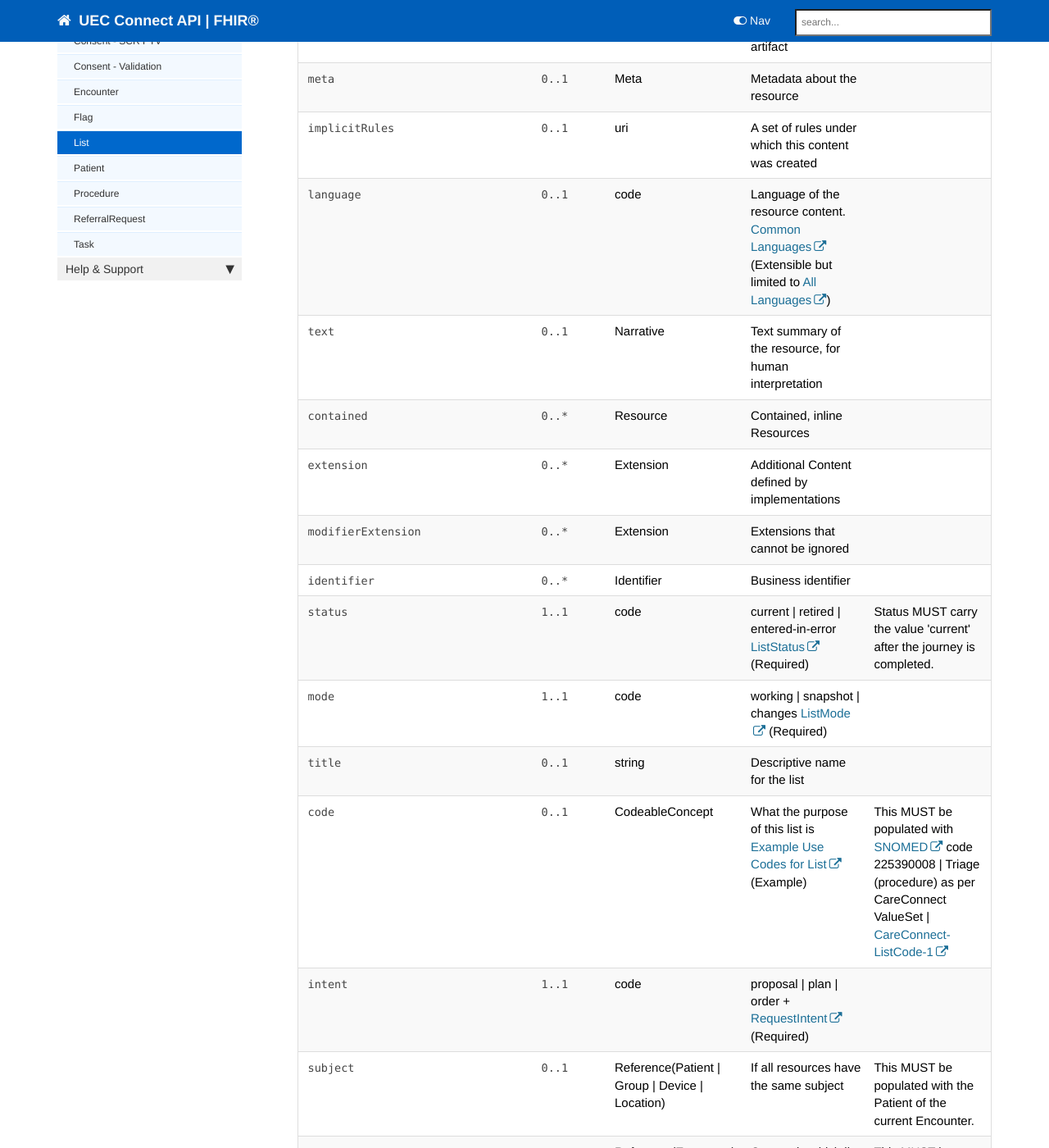
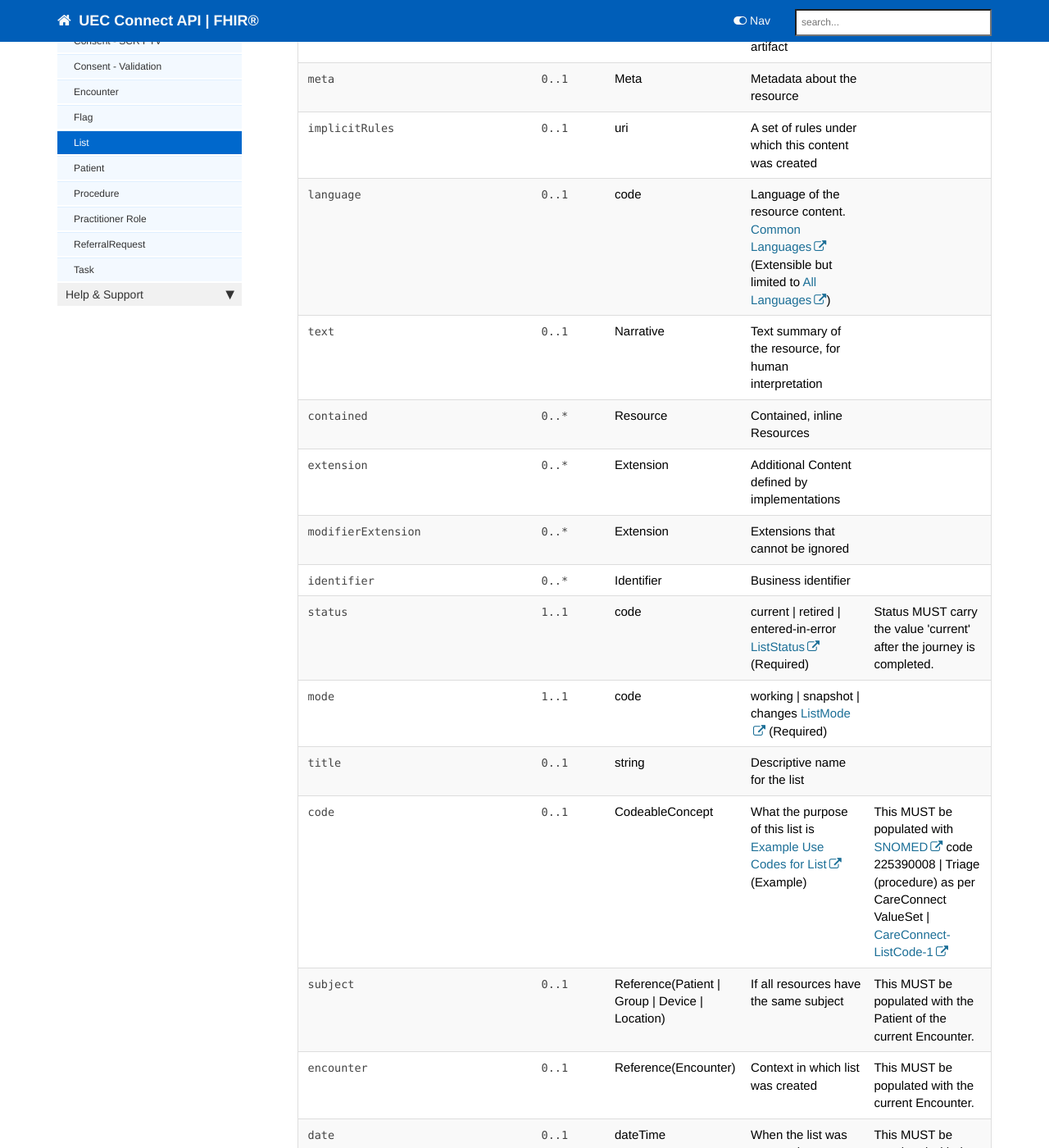
Before and after one commit to nhsconnect/FHIR-CDS, a Jekyll site: the page built from pages/explore/api_list.md, in a window 1280 px wide and 1400 px high, scrolled down 725 px. Shown: the whole window at 82% size. Built offline with Jekyll 4.4.1, drawn with Linux system fonts in a browser that asks for light colours; nearby versions of some CDN libraries; comment, search, counter and statistics services are not loaded.

Commit message:
list.intent removed from api_list.html Practitioner role moved to encounter report

```diff
--- a/_data/sidebars/overview_sidebar.yml
+++ b/_data/sidebars/overview_sidebar.yml
@@ -108,9 +108,6 @@ entries:
         - title: Practitioner
           url: /api_practitioner.html
           output: web
-        - title: Practitioner Role
-          url: /api_practitioner_role.html
-          output: web
         - title: ProcedureRequest
           url: /api_procedure_request.html
           output: web
@@ -201,6 +198,9 @@ entries:
         - title: Procedure
           url: /api_procedure.html
           output: web
+        - title: Practitioner Role
+          url: /api_practitioner_role.html
+          output: web
         - title: ReferralRequest
           url: /api_encounter_report_referralrequest.html
           output: web
--- a/pages/explore/api_list.md
+++ b/pages/explore/api_list.md
@@ -126,14 +126,6 @@ Detailed implementation guidance for a `List` resource within the scope of this
 <td>This MUST be populated with <a href="https://www.snomed.org/snomed-ct/five-step-briefing">SNOMED</a> code 225390008 | Triage (procedure) as per CareConnect ValueSet | <a href="https://fhir.hl7.org.uk/STU3/ValueSet/CareConnect-ListCode-1">CareConnect-ListCode-1</a></td>
 </tr>
 <tr>
-  <td><code>intent</code></td>
-    <td><code>1..1</code></td>
-    <td>code</td>
-    <td>proposal | plan | order +<br>
-<a href="http://hl7.org/fhir/STU3/valueset-request-intent.html">RequestIntent</a> (Required)</td>
-<td></td>
-</tr>
-<tr>
   <td><code>subject</code></td>
     <td><code>0..1</code></td>
     <td>Reference(Patient | Group | Device | Location)</td>
```
